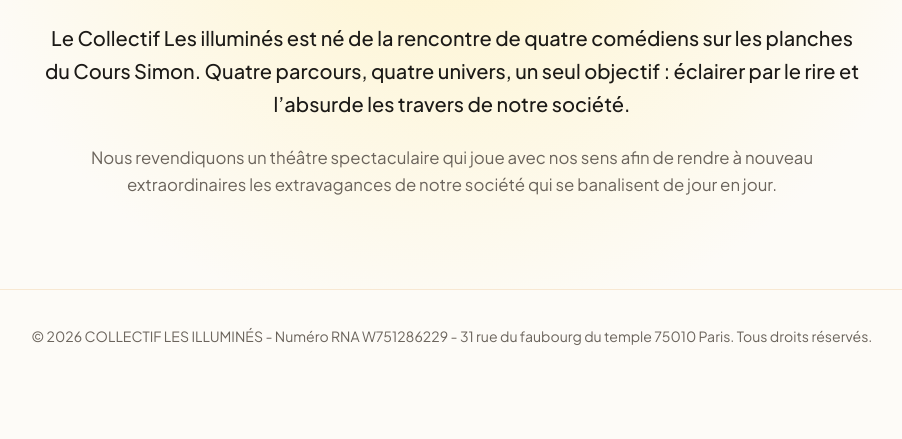
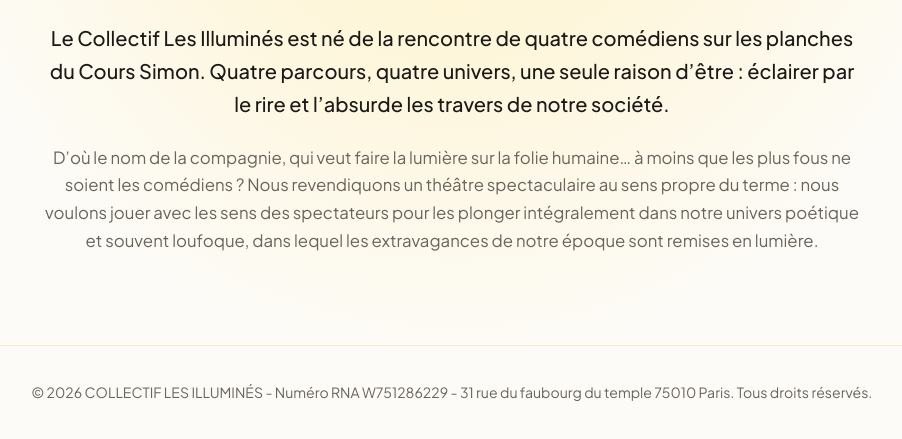
Before and after one commit to julien-joly/collectif-les-illumines, a plain HTML site: page index.html in a window 1280 px wide. Shown: the part 169-608 px from the top of the page, without its empty margins (188-1090 px from the left). Drawn offline with Linux system fonts and the light colour scheme.

Commit message:
Add files via upload

```diff
--- a/index.html
+++ b/index.html
@@ -17,8 +17,8 @@
     <section id="presentation" class="section">
       <div class="container">
         <h2>L'Association</h2>
-        <p class="lead">Le Collectif Les illuminés est né de la rencontre de quatre comédiens sur les planches du Cours Simon. Quatre parcours, quatre univers, un seul objectif : éclairer par le rire et l’absurde les travers de notre société.</p>
-        <p>Nous revendiquons un théâtre spectaculaire qui joue avec nos sens afin de rendre à nouveau extraordinaires les extravagances de notre société qui se banalisent de jour en jour.</p>
+        <p class="lead">Le Collectif Les Illuminés est né de la rencontre de quatre comédiens sur les planches du Cours Simon. Quatre parcours, quatre univers, une seule raison d’être : éclairer par le rire et l’absurde les travers de notre société. </p>
+        <p>D’où le nom de la compagnie, qui veut faire la lumière sur la folie humaine… à moins que les plus fous ne soient les comédiens ? Nous revendiquons un théâtre spectaculaire au sens propre du terme : nous voulons  jouer avec les sens des spectateurs pour les plonger intégralement dans notre univers poétique et souvent loufoque, dans lequel les extravagances de notre époque sont remises en lumière.</p>
       </div>
     </section>
 
```
